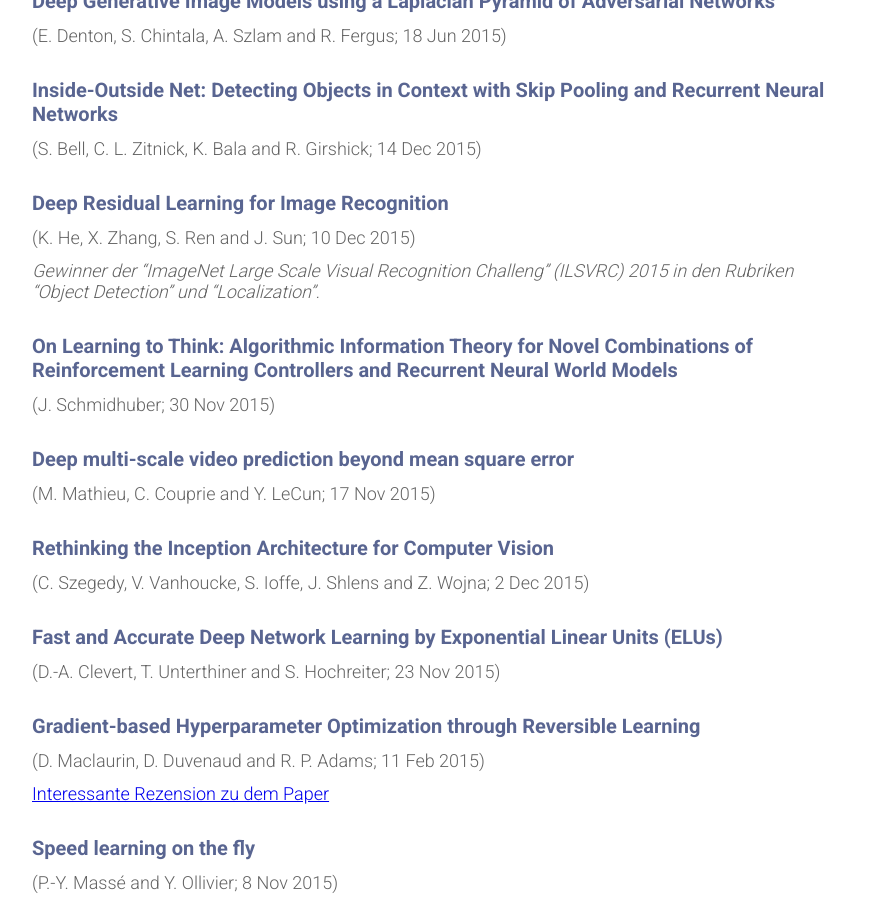
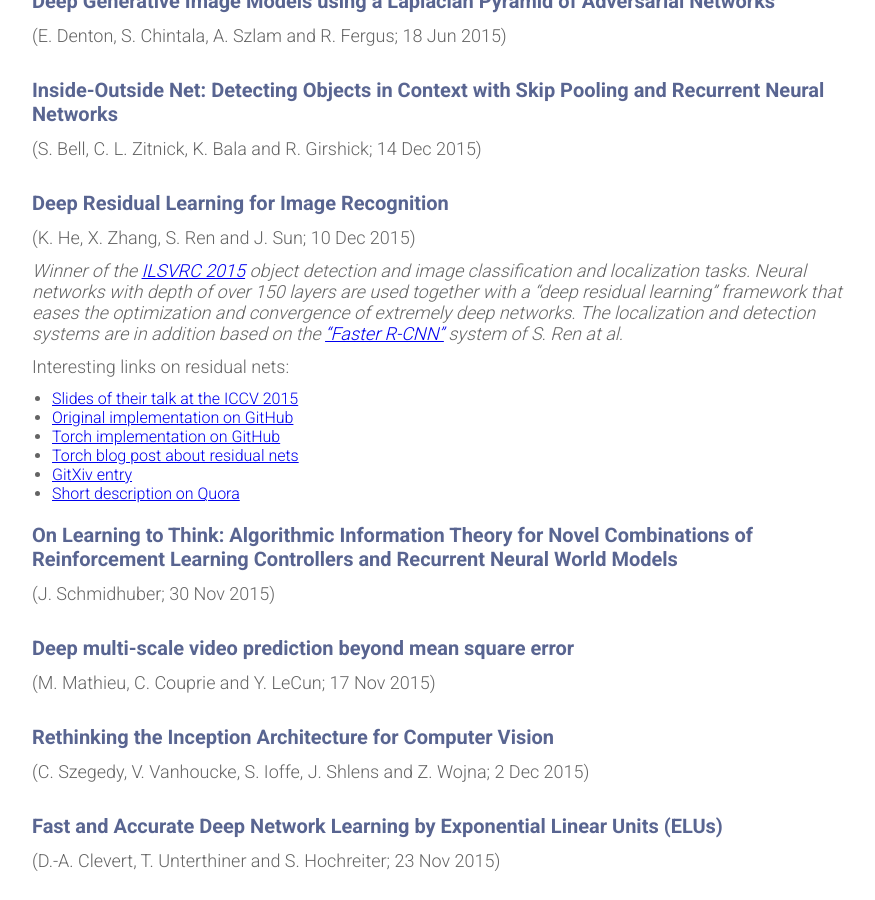
Before and after one commit to Xamla/xamla.github.io, a Jekyll site: the page built from paper-library.md, in a window 1280 px wide and 900 px high, scrolled down 3641 px. Shown: the whole window, without its empty margins (198-1073 px from the left). Built offline with Jekyll 4.4.1, drawn with Linux system fonts in a browser that asks for light colours; formulas are drawn with MathJax 3.

Commit message:
Update paper-library.md

```diff
--- a/paper-library.md
+++ b/paper-library.md
@@ -79,7 +79,16 @@ Finally, the presented method has been tested to be more robust to perturbations
 
 (K. He, X. Zhang, S. Ren and J. Sun; 10 Dec 2015)
 
-*Gewinner der "ImageNet Large Scale Visual Recognition Challeng" (ILSVRC) 2015 in den Rubriken "Object Detection" und "Localization".*
+*Winner of the [ILSVRC 2015](http://image-net.org/challenges/LSVRC/2015/) object detection and image classification and localization tasks. Neural networks with depth of over 150 layers are used together with a "deep residual learning" framework that eases the optimization and convergence of extremely deep networks. The localization and detection systems are in addition based on the ["Faster R-CNN"](http://arxiv.org/abs/1506.01497) system of S. Ren at al.*
+
+Interesting links on residual nets:
+
+* [Slides of their talk at the ICCV 2015](http://research.microsoft.com/en-us/um/people/kahe/ilsvrc15/ilsvrc2015_deep_residual_learning_kaiminghe.pdf)
+* [Original implementation on GitHub](https://github.com/KaimingHe/deep-residual-networks)
+* [Torch implementation on GitHub](https://github.com/gcr/torch-residual-networks)
+* [Torch blog post about residual nets](http://torch.ch/blog/2016/02/04/resnets.html)
+* [GitXiv entry](http://gitxiv.com/posts/LgPRdTY3cwPBiMKbm/deep-residual-learning-for-image-recognition)
+* [Short description on Quora](https://www.quora.com/How-does-deep-residual-learning-work)
 
 
 #### <a name="Learning to think"></a>[On Learning to Think: Algorithmic Information Theory for Novel Combinations of Reinforcement Learning Controllers and Recurrent Neural World Models](http://arxiv.org/abs/1511.09249)
```
